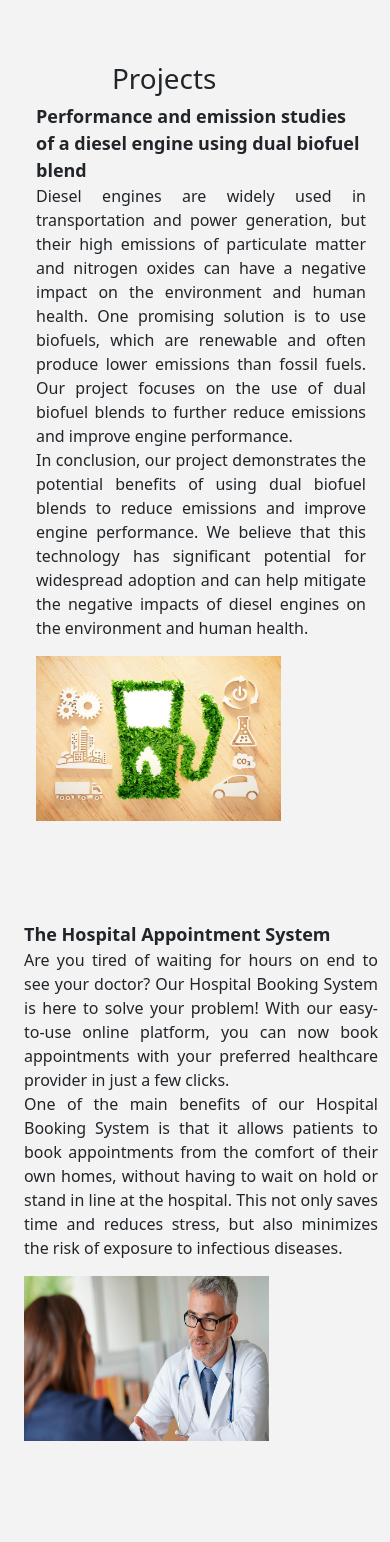
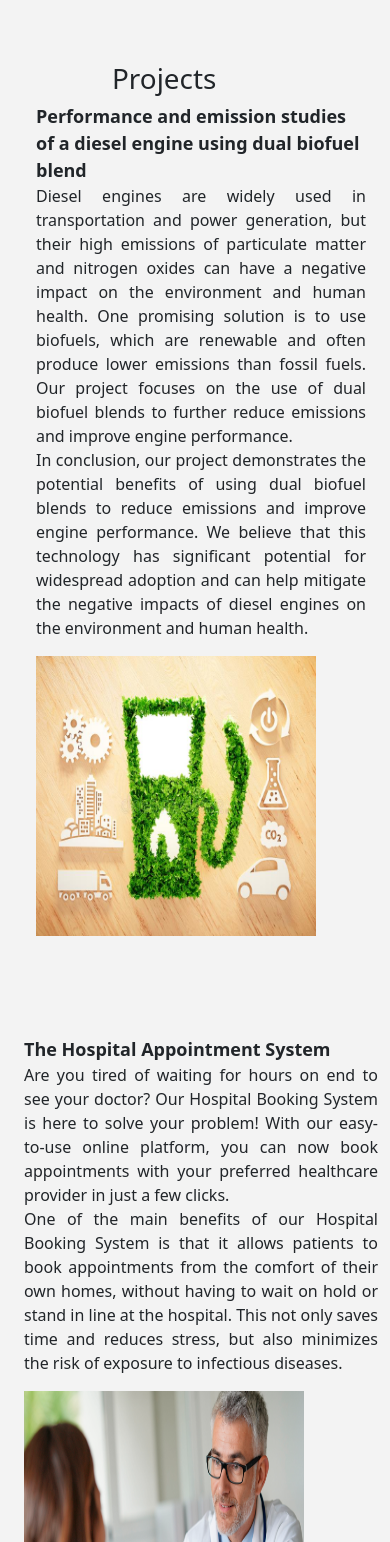
Before and after one commit to rajr54467199/firstPortfolio, a plain HTML site: page projects.html in a window 390 px wide. Shown: the part 58-1600 px from the top of the page. Drawn offline with nearby package versions, Linux system fonts and the light colour scheme.

Commit message:
img responsive size change

```diff
--- a/style.css
+++ b/style.css
@@ -428,12 +428,12 @@ form {
         margin-left: 0px;
     }
     .img1 img{
-        height: 165px;
-         width: 245px;
+        height: 280px;
+         width: 280px;
     }
     .img2 img{
-        height: 165px;
-    width: 245px;
+        height: 280px;
+    width: 280px;
     }
     .skillimg img{
         height: 280px;
```
